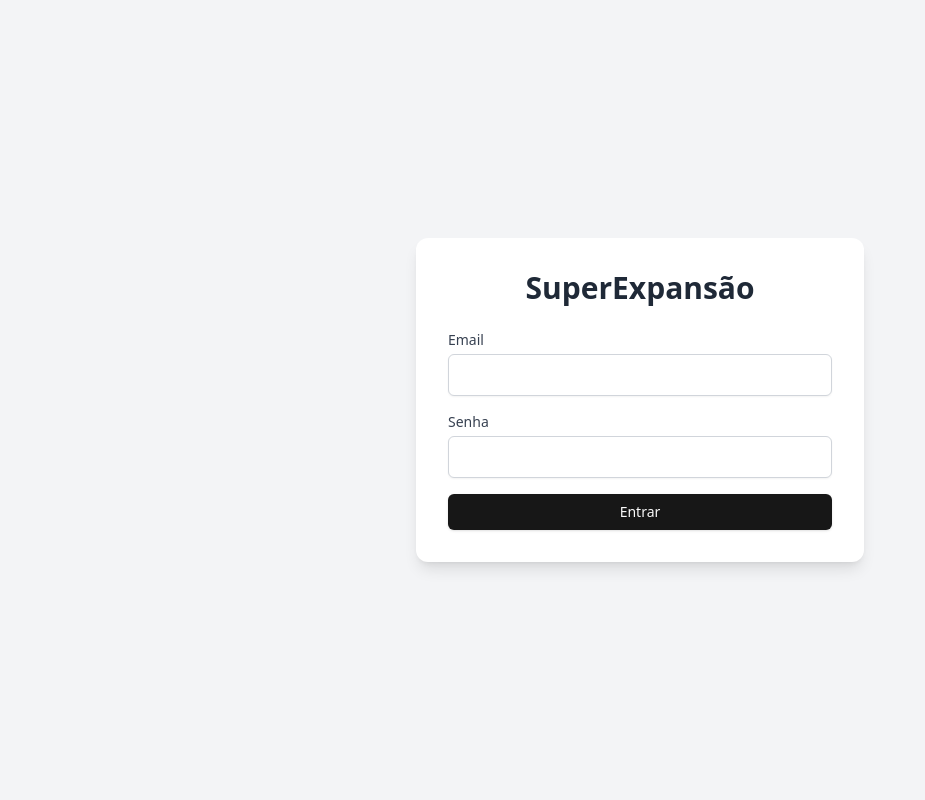
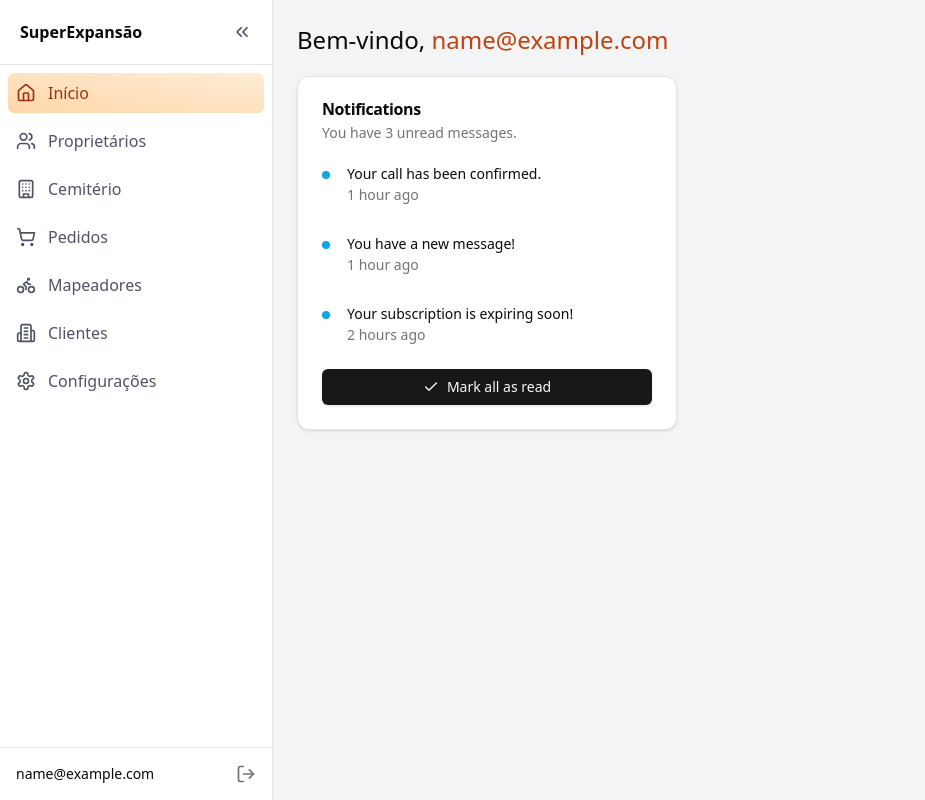
Before and after one commit to RenanOrtega/superexpansao-admin, a React (Vite) app: page / in a window 1280 px wide. Before the commit this address led to /login. Shown: the whole page, without its empty margins (0-925 px from the left). Built offline with nearby package versions, Linux system fonts and the light colour scheme; no server answers; sample sign-in values are in the browser's storage.

Commit message:
feat: add auth context.

```diff
--- a/src/components/layouts/SidebarLayout.tsx
+++ b/src/components/layouts/SidebarLayout.tsx
@@ -1,12 +1,12 @@
-import React from "react";
 import Sidebar from "../ui/sidebar";
+import { Outlet } from "react-router-dom";
 
-const SidebarLayout = ({ children }: { children: React.ReactNode }) => {
+const SidebarLayout = () => {
   return (
     <div className="flex h-screen overflow-hidden">
       <Sidebar />
       <main className="flex-grow p-6 bg-gray-100 overflow-y-auto">
-        {children}
+        <Outlet />
       </main>
     </div>
   );
--- a/src/contexts/AuthContext.tsx
+++ b/src/contexts/AuthContext.tsx
@@ -13,6 +13,7 @@ interface AuthContextType {
   signIn: (token: string, userEmail: string) => void;
   signOut: () => void;
   isAuthenticated: boolean;
+  loading: boolean;
 }
 
 const AuthContext = createContext<AuthContextType>({
@@ -21,6 +22,7 @@ const AuthContext = createContext<AuthContextType>({
   signIn: () => {},
   signOut: () => {},
   isAuthenticated: false,
+  loading: false,
 });
 
 export function useAuth(): AuthContextType {
@@ -34,6 +36,7 @@ export function useAuth(): AuthContextType {
 export function AuthProvider({ children }: { children: ReactNode }) {
   const [user, setUser] = useState<User | null>(null);
   const [token, setToken] = useState<string | null>(null);
+  const [loading, setLoading] = useState(true);
 
   useEffect(() => {
     const storedToken = localStorage.getItem("auth:token");
@@ -43,6 +46,8 @@ export function AuthProvider({ children }: { children: ReactNode }) {
       setToken(storedToken);
       setUser(JSON.parse(storedUser));
     }
+
+    setLoading(false);
   }, []);
 
   const signIn = (token: string, userEmail: string) => {
@@ -67,6 +72,7 @@ export function AuthProvider({ children }: { children: ReactNode }) {
     signIn,
     signOut,
     isAuthenticated: !!user,
+    loading,
   };
 
   return <AuthContext.Provider value={value}>{children}</AuthContext.Provider>;
--- a/src/routes/PrivateRoute.tsx
+++ b/src/routes/PrivateRoute.tsx
@@ -2,7 +2,11 @@ import { Navigate, Outlet } from "react-router-dom";
 import { useAuth } from "../contexts/AuthContext";
 
 export function PrivateRoute() {
-  const { isAuthenticated } = useAuth();
+  const { isAuthenticated, loading } = useAuth();
+
+  if (loading) {
+    return <div>Loading...</div>;
+  }
 
   return isAuthenticated ? <Outlet /> : <Navigate to="/login" replace />;
 }
--- a/src/routes/index.tsx
+++ b/src/routes/index.tsx
@@ -9,23 +9,12 @@ const Routes = () => {
   return (
     <ReactRoutes>
       <Route path="/login" element={<LoginPage />} />
+
       <Route element={<PrivateRoute />}>
-        <Route
-          path="/"
-          element={
-            <SidebarLayout>
-              <HomePage />
-            </SidebarLayout>
-          }
-        />
-        <Route
-          path="/mapeadores"
-          element={
-            <SidebarLayout>
-              <MapeadorPage />
-            </SidebarLayout>
-          }
-        />
+        <Route element={<SidebarLayout />}>
+          <Route path="/" element={<HomePage />} />
+          <Route path="/mapeadores" element={<MapeadorPage />} />
+        </Route>
       </Route>
     </ReactRoutes>
   );
```
Also changed, not shown: src/App.tsx (+4 -4 lines).
